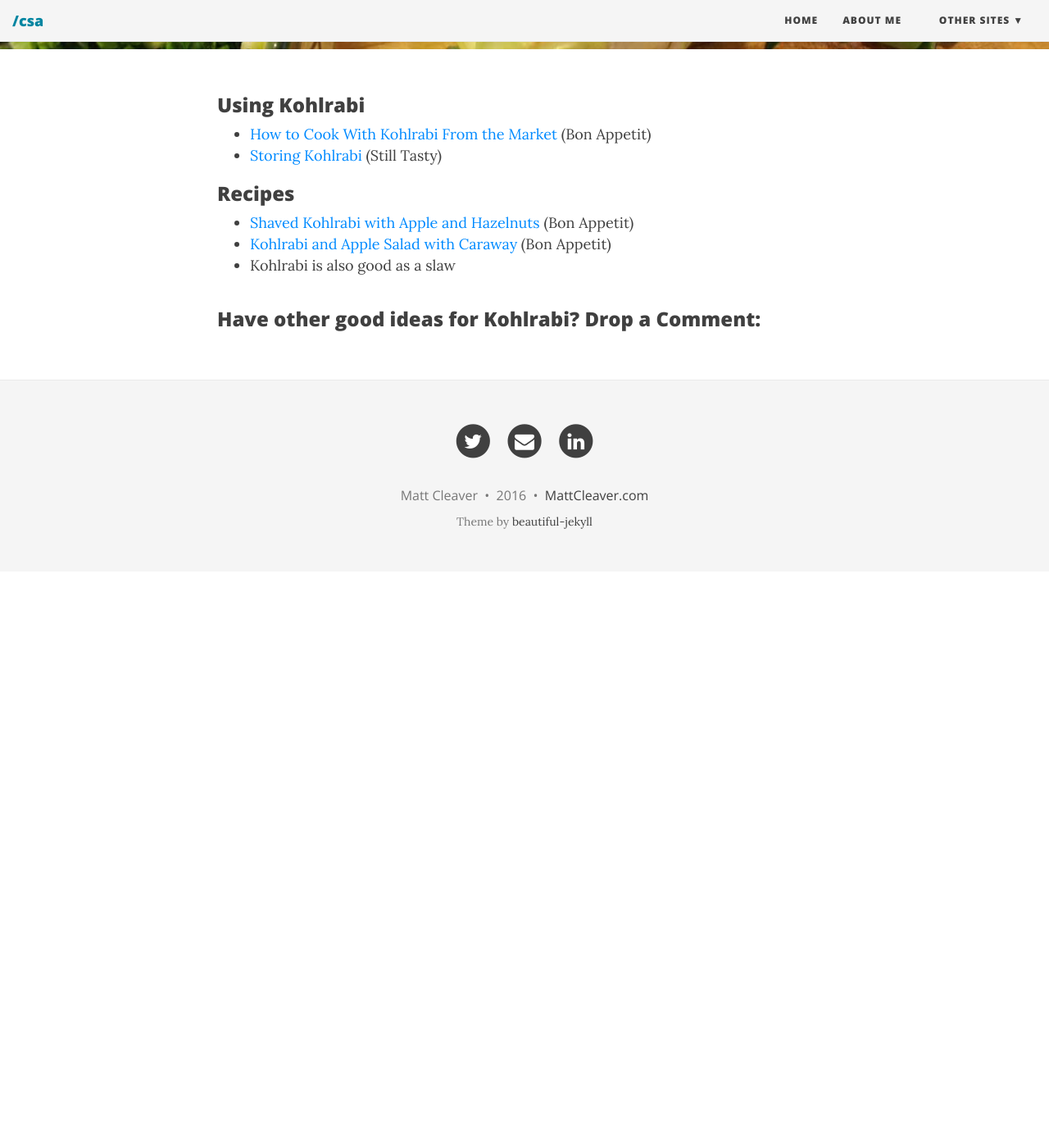
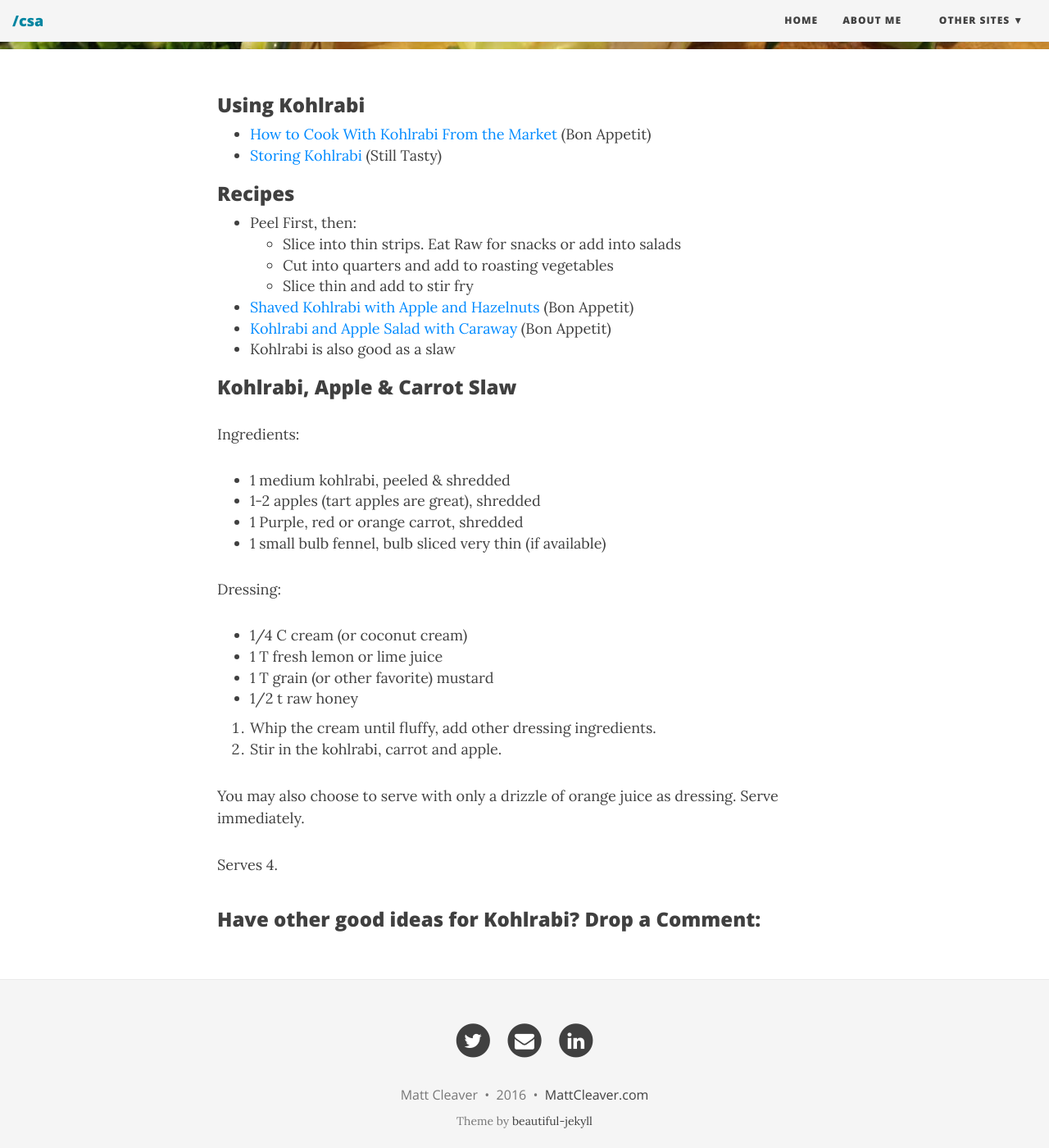
Before and after one commit to cleaversolutions/csa, a Jekyll site: the page built from _food/kohlrabi.md, in a window 1280 px wide and 1400 px high, scrolled down 429 px. Shown: the whole window at 82% size. Built offline with Jekyll 4.4.1, drawn with Linux system fonts in a browser that asks for light colours; nearby versions of some CDN libraries; comment, search, counter and statistics services are not loaded; before the commit the page ends 1126 px from its top, so only the background shows below that.

Commit message:
new recipe

```diff
--- a/_food/kohlrabi.md
+++ b/_food/kohlrabi.md
@@ -13,6 +13,32 @@ comments: true
 
 ### Recipes
 
+- Peel First, then:
+  - Slice into thin strips. Eat Raw for snacks or add into salads
+  - Cut into quarters and add to roasting vegetables
+  - Slice thin and add to stir fry
 - [Shaved Kohlrabi with Apple and Hazelnuts](http://www.bonappetit.com/recipe/shaved-kohlrabi-with-apple-and-hazelnuts){:target='_blank'} (Bon Appetit)
 - [Kohlrabi and Apple Salad with Caraway](http://www.bonappetit.com/recipe/kohlrabi-and-apple-salad-with-caraway){:target='_blank'} (Bon Appetit)
 - Kohlrabi is also good as a slaw
+
+### Kohlrabi, Apple & Carrot Slaw
+
+Ingredients:
+
+- 1 medium kohlrabi, peeled & shredded
+- 1-2 apples (tart apples are great), shredded
+- 1 Purple, red or orange carrot, shredded
+- 1 small bulb fennel, bulb sliced very thin (if available)
+
+Dressing:
+- 1/4 C cream (or coconut cream)
+- 1 T fresh lemon or lime juice
+- 1 T grain (or other favorite) mustard
+- 1/2 t raw honey
+
+1. Whip the cream until fluffy, add other dressing ingredients.
+2. Stir in the kohlrabi, carrot and apple.
+
+You may also choose to serve with only a drizzle of orange juice as dressing. Serve immediately.
+
+Serves 4.
```
